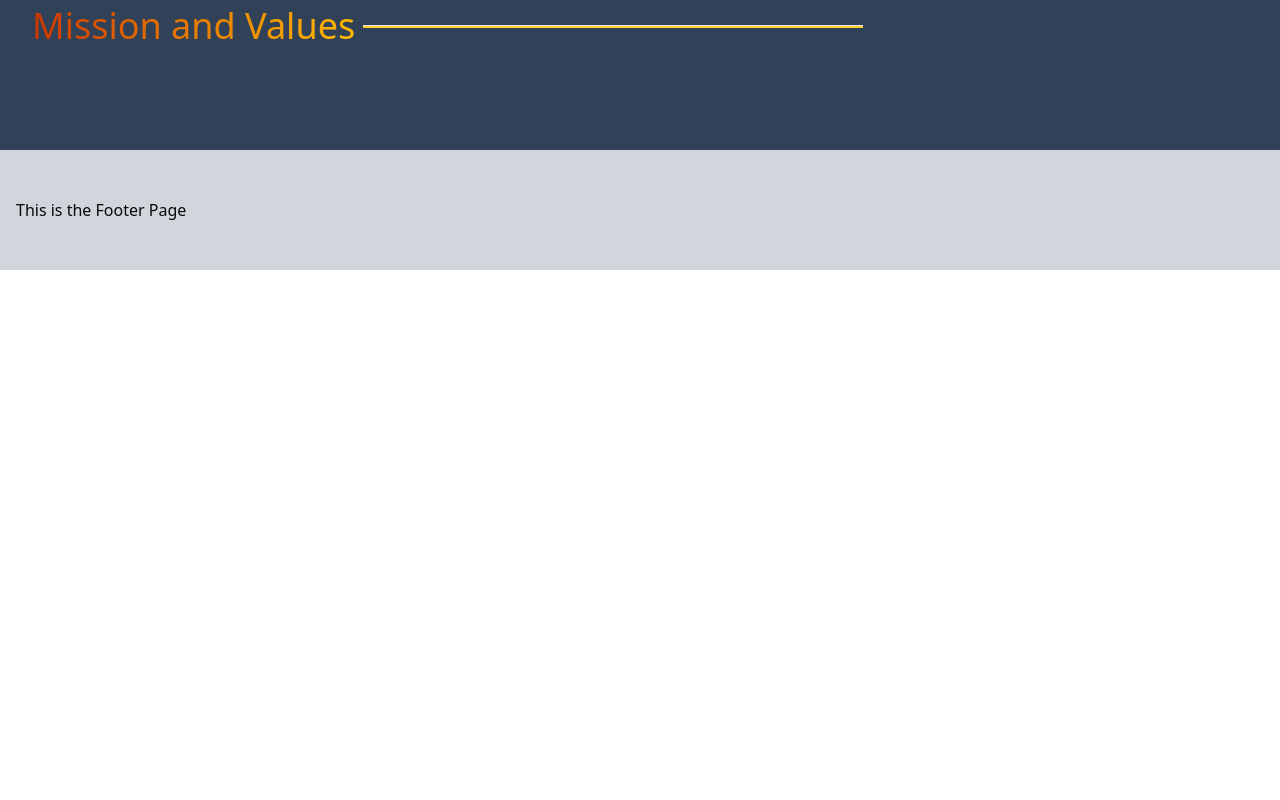
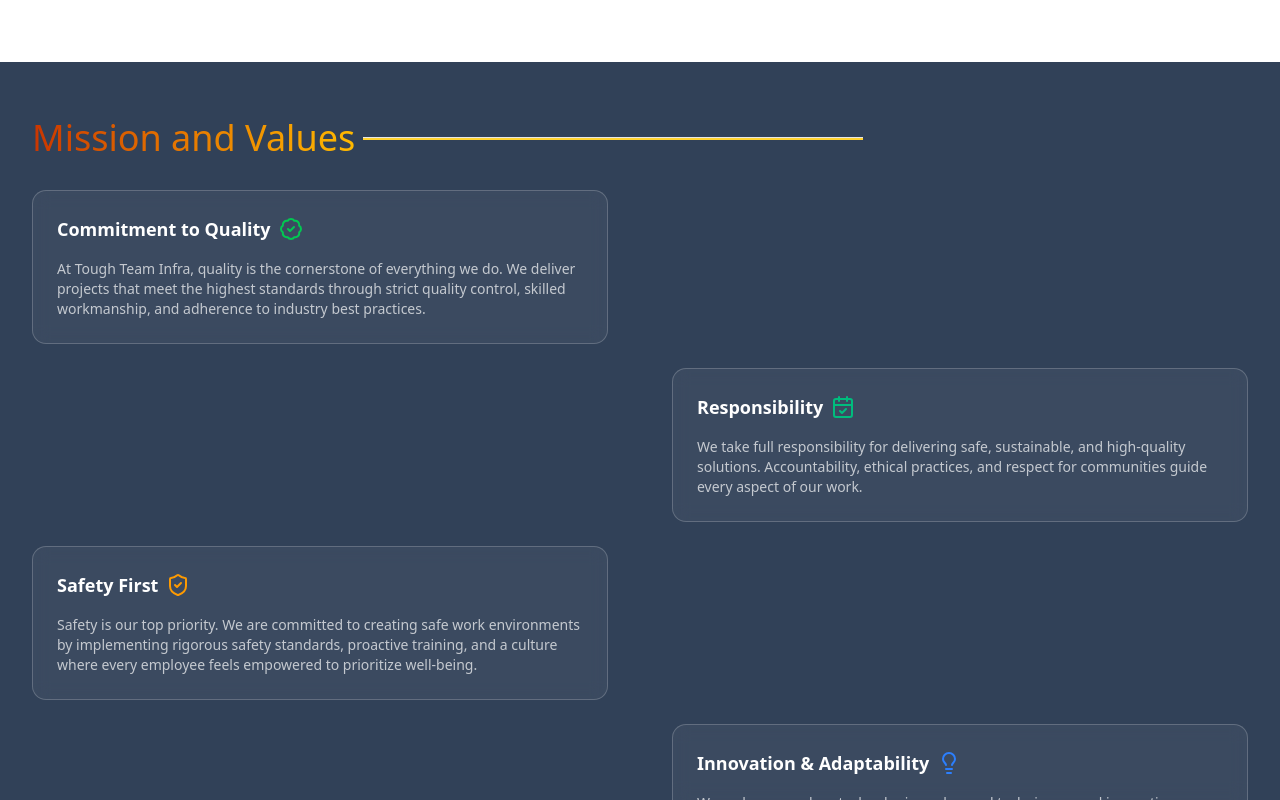
Before and after one commit to theboinextdoor/insotechInfra, a Next.js app: page / in a window 1280 px wide. Shown: the part 2000-2800 px from the top of the page. Before the commit the page ends 2270 px from the top, so only its background shows below. Built offline with nearby package versions, Linux system fonts and the light colour scheme.

Commit message:
Completed the Mission and Vision page

```diff
--- a/src/components/home/about-section.tsx
+++ b/src/components/home/about-section.tsx
@@ -68,7 +68,7 @@
                 whileHover={{ scale: 1.05, transition: { duration: 0.2 } }}
                 transition={{ duration: 0.5, delay: item.id * 0.07 }}
                 key={item.id}
-                className="p-6 rounded-md text-normal font-semibold border "
+                className="p-6 rounded-md text-lg font-semibold border bg-gradient-to-r from-emerald-800 via-slate-600 to-gray-400 text-white"
               >
                 {item.para}
               </MotionP>
--- a/src/components/home/hero-section.tsx
+++ b/src/components/home/hero-section.tsx
@@ -56,9 +56,8 @@
             src={src}
             fill
             priority
-            objectPosition="bottom"
             alt={`slide-${index}`}
-            className={`absolute inset-0 w-full h-full object-cover transition-opacity duration-1000 ${
+            className={`absolute inset-0 w-full h-full object-cover transition-opacity duration-1000  object-bottom${
               index === current ? 'opacity-100' : 'opacity-0'
             }`}
           />
--- a/src/components/home/mission-values.tsx
+++ b/src/components/home/mission-values.tsx
@@ -1,7 +1,60 @@
 import React from 'react';
-import { MotionHr } from '../common/motion-wrapper';
+import { MotionDiv, MotionHr } from '../common/motion-wrapper';
+import {
+  BadgeCheck,
+  CalendarCheck,
+  Handshake,
+  Leaf,
+  Lightbulb,
+  ShieldCheck,
+  Users,
+} from 'lucide-react';
 
 const MissionAndValues = () => {
+  const cardList = [
+    {
+      id: 1,
+      title: 'Commitment to Quality',
+      icon: <BadgeCheck className="w-6 h-6 text-green-500" />,
+      desc: 'At Tough Team Infra, quality is the cornerstone of everything we do. We deliver projects that meet the highest standards through strict quality control, skilled workmanship, and adherence to industry best practices.',
+    },
+    {
+      id: 2,
+      title: 'Responsibility',
+      icon: <CalendarCheck className="w-6 h-6 text-emerald-500" />,
+      desc: 'We take full responsibility for delivering safe, sustainable, and high-quality solutions. Accountability, ethical practices, and respect for communities guide every aspect of our work.',
+    },
+    {
+      id: 3,
+      title: 'Safety First',
+      icon: <ShieldCheck className="w-6 h-6 text-amber-500" />,
+      desc: 'Safety is our top priority. We are committed to creating safe work environments by implementing rigorous safety standards, proactive training, and a culture where every employee feels empowered to prioritize well-being.',
+    },
+    {
+      id: 4,
+      title: 'Innovation & Adaptability',
+      icon: <Lightbulb className="w-6 h-6 text-blue-500" />,
+      desc: 'We embrace modern technologies, advanced techniques, and innovative solutions to overcome challenges and deliver efficient, future-ready infrastructure.',
+    },
+    {
+      id: 5,
+      title: 'Sustainability & Environmental Care',
+      icon: <Leaf className="w-6 h-6 text-green-700" />,
+      desc: 'We strive to minimize our environmental footprint through sustainable construction practices, resource efficiency, and responsible project planning.',
+    },
+    {
+      id: 6,
+      title: 'Integrity & Transparency',
+      icon: <Handshake className="w-6 h-6 text-sky-500" />,
+      desc: 'Honesty, fairness, and transparency are fundamental to how we operate. We believe in building trust with clients, partners, and communities through clear communication and ethical conduct.',
+    },
+    {
+      id: 7,
+      title: 'Teamwork & Collaboration',
+      icon: <Users className="w-6 h-6 text-orange-500" />,
+      desc: 'Our strength lies in collaboration. We foster teamwork within our organization and with our clients, ensuring successful project execution and mutual growth.',
+    },
+  ];
   return (
     <section className="relative bg-slate-700">
       <div className="py-12 lg:py-24 max-w-7xl mx-auto px-4 sm:px-6 lg:px-8 lg:pt-12 ">
@@ -19,6 +72,34 @@
             />
           </span>
         </div>
+
+        {/* Contents */}
+        <div className="mt-6 flex flex-col gap-6 w-full">
+          {cardList.map((item, index) => (
+            <MotionDiv
+              key={item.id}
+              initial={{ opacity: 0, x: index % 2 === 0 ? -100 : 100 }}
+              whileInView={{ opacity: 1, x: 0 }}
+              transition={{
+                duration: 0.6,
+                ease: 'easeOut',
+                delay: index * 0.1,
+              }}
+              viewport={{ amount: 0.2 }} // Triggers when 20% of card is visible
+              className={`flex ${
+                index % 2 === 0 ? 'justify-start' : 'justify-end'
+              }`}
+            >
+              <div className="border border-white/20 rounded-xl max-w-xl p-6 flex flex-col gap-4 items-start justify-center bg-white/5 backdrop-blur-sm hover:scale-105 transition-transform duration-300">
+                <h2 className="text-white flex items-center gap-2 text-lg font-semibold">
+                  {item.title}
+                  {item.icon}
+                </h2>
+                <p className="text-white/70 text-sm">{item.desc}</p>
+              </div>
+            </MotionDiv>
+          ))}
+        </div>
       </div>
     </section>
   );
```
